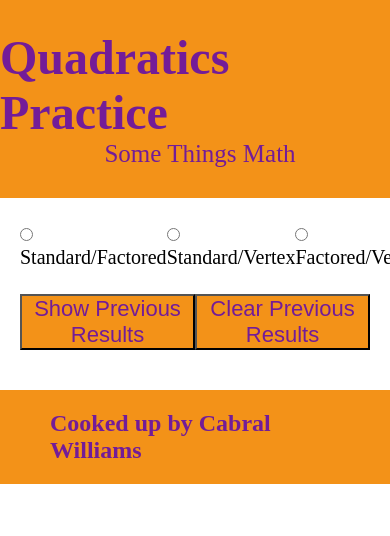
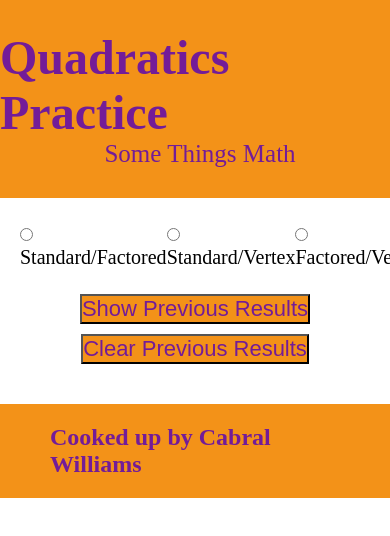
Before and after one commit to cabralwilliams/some-things-math, a plain HTML site: page Quadratics.html in a window 390 px wide. Shown: the top 536 px of the page. Drawn offline with nearby package versions, Linux system fonts and the light colour scheme.

Commit message:
updated some styling affecting the quadratics practice page

```diff
--- a/assets/css/style.css
+++ b/assets/css/style.css
@@ -148,7 +148,7 @@ header nav ul li a:hover {
 }
 
 .my-basic-button {
-    width: 75%;
+    /*width: 75%;*/
     font-size: 22px;
     margin-bottom: 10px;
     background-color: #f39218;
@@ -215,6 +215,17 @@ footer {
 
 .row-to-flex div {
     font-size: 20px;
+}
+
+.row-to-flex-2 {
+    display: flex;
+    flex-wrap: wrap;
+    justify-content: space-around;
+    margin-top: 25px;
+}
+
+.row-to-flex-2 div {
+    flex: 0 1 auto;
 }
 
 .justify-evenly {
@@ -290,4 +301,14 @@ footer {
         font-size: 14px;
         width: 80%;
     }
+
+    .row-to-flex-2 {
+        display: flex;
+        flex-direction: column;
+        align-items: center;
+    }
+
+    .row-to-flex-2 div {
+        flex: 0 1 100%;
+    }
 }
--- a/assets/js/quadraticControl1.js
+++ b/assets/js/quadraticControl1.js
@@ -95,8 +95,8 @@ var generateSelectorElement = function() {
 var generatePreviousResults = function() {
     quizDiv.innerHTML = "";
     var outputDiv = document.createElement("div");
-    addClassToElement(outputDiv,"row-to-flex");
-    addClassToElement(outputDiv,"justify-between");
+    addClassToElement(outputDiv,"row-to-flex-2");
+    //addClassToElement(outputDiv,"justify-around");
     var displayButton = document.createElement("button");
     addClassToElement(displayButton,"my-basic-button");
     var clearButton = document.createElement("button");
@@ -105,7 +105,11 @@ var generatePreviousResults = function() {
     clearButton.id = "clearData";
     displayButton.textContent = "Show Previous Results";
     clearButton.textContent = "Clear Previous Results";
-    outputDiv.append(displayButton,clearButton);
+    var displayDiv = document.createElement("div");
+    var clearDiv = document.createElement("div");
+    displayDiv.appendChild(displayButton);
+    clearDiv.appendChild(clearButton);
+    outputDiv.append(displayDiv,clearDiv);
     quizDiv.appendChild(outputDiv);
 };
 
```
